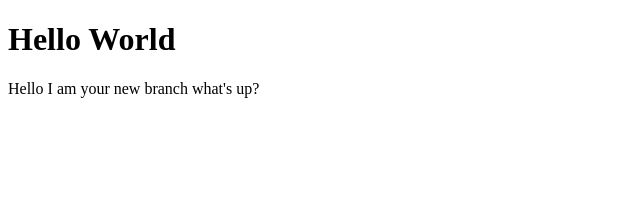
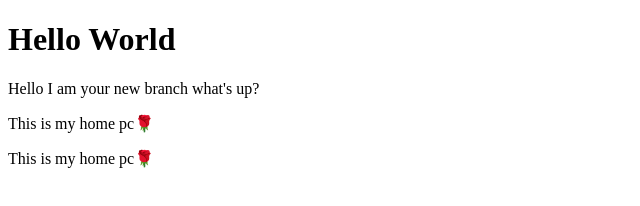
Before and after one commit to techtohasib/branch, a plain HTML site: page index.html in a window 1280 px wide. Shown: the whole page, without its empty margins (0-640 px from the left). Drawn offline with Linux system fonts and the light colour scheme.

Commit message:
commit home pc

```diff
--- a/index.html
+++ b/index.html
@@ -9,5 +9,7 @@
 <body>
     <h1>Hello World</h1>
     <p>Hello I am your new branch what's up?</p>
+    <p>This is my home pc🌹</p>
+    <p>This is my home pc🌹</p>
 </body>
 </html>
```
